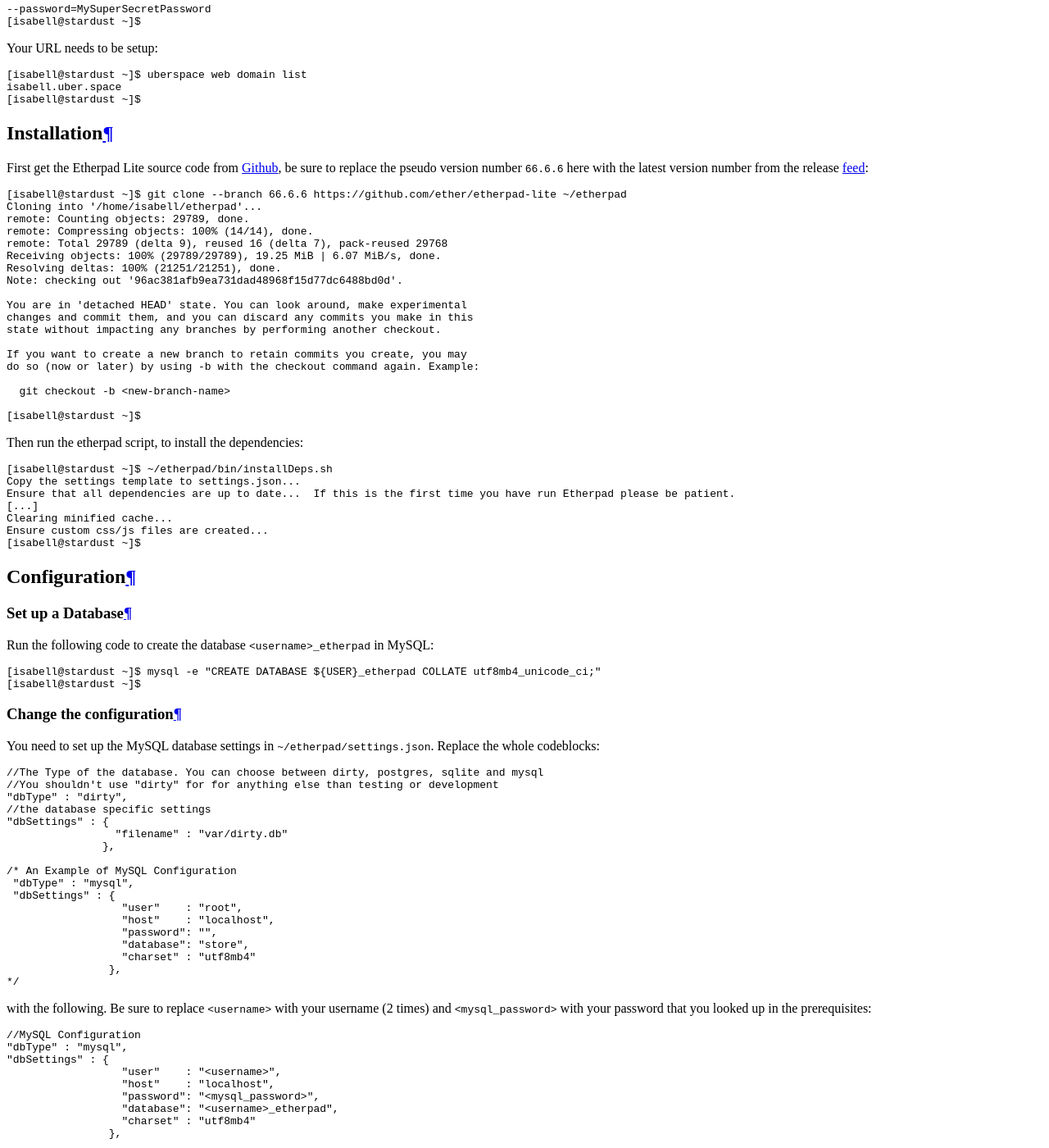
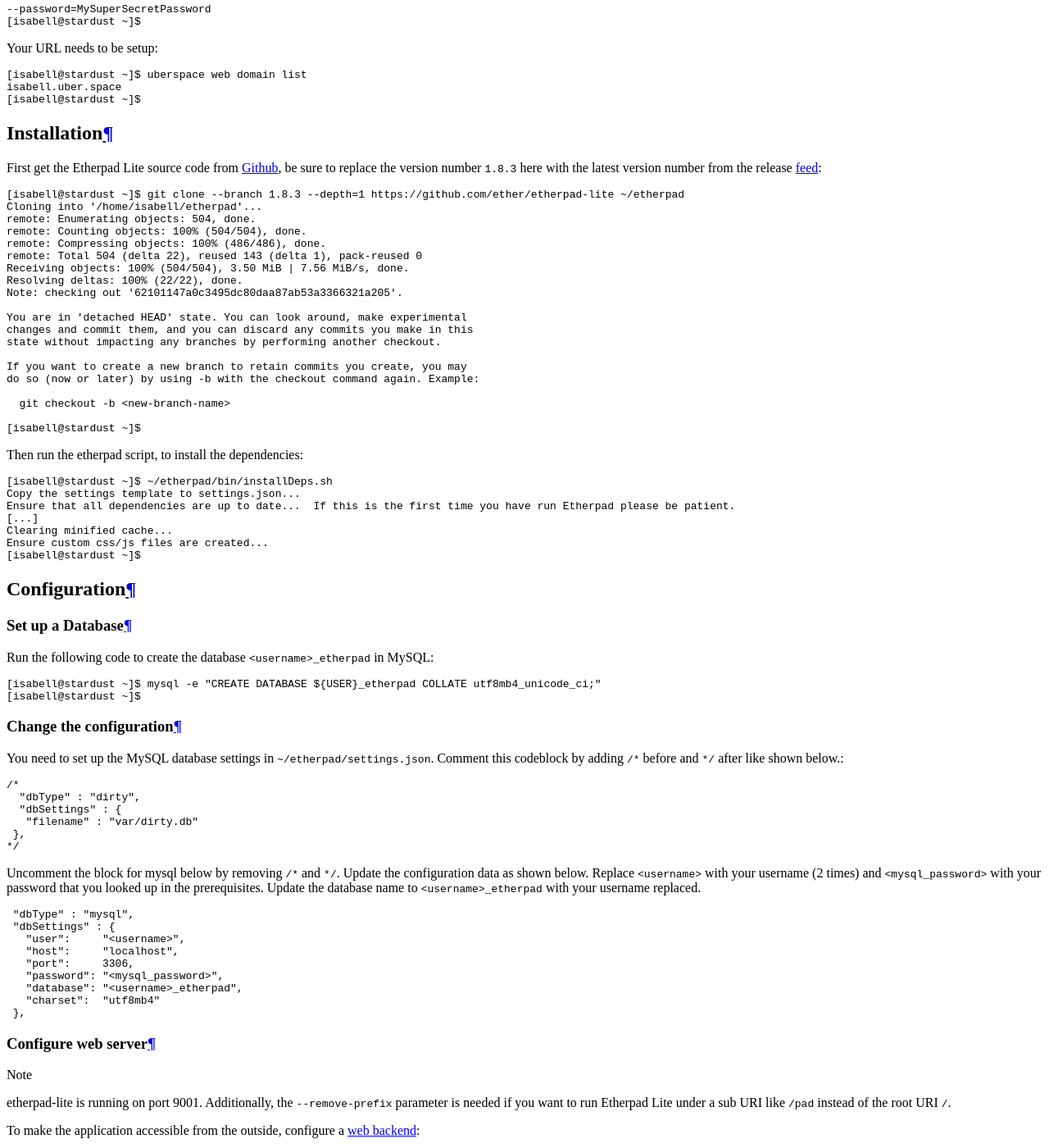
Before and after one commit to Uberspace/lab, a Sphinx documentation site: the page built from source/guide_etherpad.rst, in a window 1280 px wide and 1400 px high, scrolled down 3789 px. Shown: the whole window at 82% size. Built offline with Sphinx 7.4.7 and the Read the Docs theme 2.0.0, drawn with Linux system fonts in a browser that asks for light colours; some of the changed text lies outside the part shown.

Commit message:
Update etherpad guide

```diff
--- a/source/guide_etherpad.rst
+++ b/source/guide_etherpad.rst
@@ -48,18 +48,19 @@
 Installation
 ============
 
-First get the Etherpad Lite source code from Github_, be sure to replace the pseudo version number ``66.6.6`` here with the latest version number from the release feed_:
+First get the Etherpad Lite source code from Github_, be sure to replace the version number ``1.8.3`` here with the latest version number from the release feed_:
 
 .. code-block:: console
 
-  [isabell@stardust ~]$ git clone --branch 66.6.6 https://github.com/ether/etherpad-lite ~/etherpad
+  [isabell@stardust ~]$ git clone --branch 1.8.3 --depth=1 https://github.com/ether/etherpad-lite ~/etherpad
   Cloning into '/home/isabell/etherpad'...
-  remote: Counting objects: 29789, done.
-  remote: Compressing objects: 100% (14/14), done.
-  remote: Total 29789 (delta 9), reused 16 (delta 7), pack-reused 29768
-  Receiving objects: 100% (29789/29789), 19.25 MiB | 6.07 MiB/s, done.
-  Resolving deltas: 100% (21251/21251), done.
-  Note: checking out '96ac381afb9ea731dad48968f15d77dc6488bd0d'.
+  remote: Enumerating objects: 504, done.
+  remote: Counting objects: 100% (504/504), done.
+  remote: Compressing objects: 100% (486/486), done.
+  remote: Total 504 (delta 22), reused 143 (delta 1), pack-reused 0
+  Receiving objects: 100% (504/504), 3.50 MiB | 7.56 MiB/s, done.
+  Resolving deltas: 100% (22/22), done.
+  Note: checking out '62101147a0c3495dc80daa87ab53a3366321a205'.
 
   You are in 'detached HEAD' state. You can look around, make experimental
   changes and commit them, and you can discard any commits you make in this
@@ -102,43 +103,31 @@
 Change the configuration
 ------------------------
 
-You need to set up the MySQL database settings in ``~/etherpad/settings.json``. Replace the whole codeblocks:
+You need to set up the MySQL database settings in ``~/etherpad/settings.json``. Comment this codeblock by adding ``/*`` before and ``*/`` after like shown below.:
 
 .. code-block:: none
 
-  //The Type of the database. You can choose between dirty, postgres, sqlite and mysql
-  //You shouldn't use "dirty" for for anything else than testing or development
-  "dbType" : "dirty",
-  //the database specific settings
-  "dbSettings" : {
-                   "filename" : "var/dirty.db"
-                 },
-
-  /* An Example of MySQL Configuration
-   "dbType" : "mysql",
-   "dbSettings" : {
-                    "user"    : "root",
-                    "host"    : "localhost",
-                    "password": "",
-                    "database": "store",
-                    "charset" : "utf8mb4"
-                  },
+  /*
+    "dbType" : "dirty",
+    "dbSettings" : {
+     "filename" : "var/dirty.db"
+   },
   */
 
-with the following. Be sure to replace ``<username>`` with your username (2 times) and ``<mysql_password>`` with your password that you looked up in the prerequisites:
+Uncomment the block for mysql below by removing ``/*`` and ``*/``. Update the configuration data as shown below. Replace ``<username>`` with your username (2 times) and ``<mysql_password>`` with your password that you looked up in the prerequisites. Update the database name to ``<username>_etherpad`` with your username replaced.
 
 .. code-block:: none
- :emphasize-lines: 4,6,7
+ :emphasize-lines: 3,6,7
 
- //MySQL Configuration
- "dbType" : "mysql",
- "dbSettings" : {
-                   "user"    : "<username>",
-                   "host"    : "localhost",
-                   "password": "<mysql_password>",
-                   "database": "<username>_etherpad",
-                   "charset" : "utf8mb4"
-                 },
+  "dbType" : "mysql",
+  "dbSettings" : {
+    "user":     "<username>",
+    "host":     "localhost",
+    "port":     3306,
+    "password": "<mysql_password>",
+    "database": "<username>_etherpad",
+    "charset":  "utf8mb4"
+  },
 
 Configure web server
 --------------------
@@ -157,9 +146,11 @@
 .. code-block:: ini
 
  [program:etherpad]
- command=%(ENV_HOME)s/etherpad/bin/run.sh
+ directory=%(ENV_HOME)s/etherpad
+ command=node %(ENV_HOME)s/etherpad/node_modules/ep_etherpad-lite/node/server.js
  environment=NODE_ENV="production"
  autorestart=true
+ startsecs=60
 
 
 .. include:: includes/supervisord.rst
@@ -172,11 +163,9 @@
 Personalization
 ---------------
 
-Take a deeper look into the ``~/etherpad/settings.json``, you still might want to adjust the title or the welcoming text of new created pads. If you want to use plugins, you will also need to set up a admin account there.
+Take a deeper look into the ``~/etherpad/settings.json``, you still might want to adjust the title or the welcoming text of new created pads. If you want to use plugins, you will also need to set up a admin account there. If you've updated the settings you need to restart etherpad using ``supervisorctl restart etherpad``.
 
-You can also personalize the look of your installation by including custom css- or js-files. See `Custom static files`_ in the documentation for further information.
-
-**Important**: You need to place your custom-files in ``~/etherpad/node_modules/ep_etherpad-lite/static/custom`` **not** ``~/etherpad/static/custom`` for being recognized by your installation.
+You can also personalize the look of your installation by using your own skin or change an existing one. See `Skins`_ in the documentation for further information.
 
 Updates
 =======
@@ -184,19 +173,28 @@
 .. note:: Check the update feed_ regularly to stay informed about the newest version.
 
 
-If there is a new version available, you can get the code using git. Replace the pseudo version number ``66.6.6`` with the latest version number you got from the release feed_:
+If there is a new version available, you can get the code using git. Replace the pseudo version number ``1.8.3`` with the latest version number you got from the release feed_:
 
 .. code-block:: console
 
   [isabell@stardust ~]$ cd ~/etherpad
   [isabell@stardust etherpad]$ git checkout  -- src/package.json
-  [isabell@stardust etherpad]$ git pull origin 66.6.6
+  [isabell@stardust etherpad]$ git pull origin 1.8.3
   From https://github.com/ether/etherpad-lite
-   * tag                 66.6.6      -> FETCH_HEAD
+   * tag                 1.8.3      -> FETCH_HEAD
   Updating b8b2e4bc..96ac381a
   Fast-forward
   […]
   [isabell@stardust ~]$
+
+Update the dependencies.
+
+.. code-block:: console
+
+  [isabell@stardust ~]$ ~/etherpad/bin/installDeps.sh
+  […]
+  [isabell@stardust ~]$
+
 
 Then you need to restart the service daemon, so the new code is used by the webserver:
 
@@ -207,15 +205,14 @@
   etherpad: started
   [isabell@stardust ~]$
 
-It might take a few minutes before your Etherpad comes back online because ``npm`` re-checks and installs dependencies. You can check the service's log file using ``supervisorctl tail -f etherpad``.
 
 .. _`Etherpad Lite`: http://etherpad.org/
 .. _Github: https://github.com/ether/etherpad-lite
 .. _feed: https://github.com/ether/etherpad-lite/releases.atom
-.. _`Custom static files`: http://etherpad.org/doc/v1.6.2/#index_custom_static_files
+.. _`Skins`: http://etherpad.org/doc/v1.8.3/#skins
 
 ----
 
-Tested with Etherpad Lite 1.7.0 and Uberspace 7.1.15.0
+Tested with Etherpad Lite 1.8.3 and Uberspace 7.6.0.0
 
 .. author_list::
```
Also changed, not shown: other parts of source/guide_etherpad.rst (+3 -3 lines).
